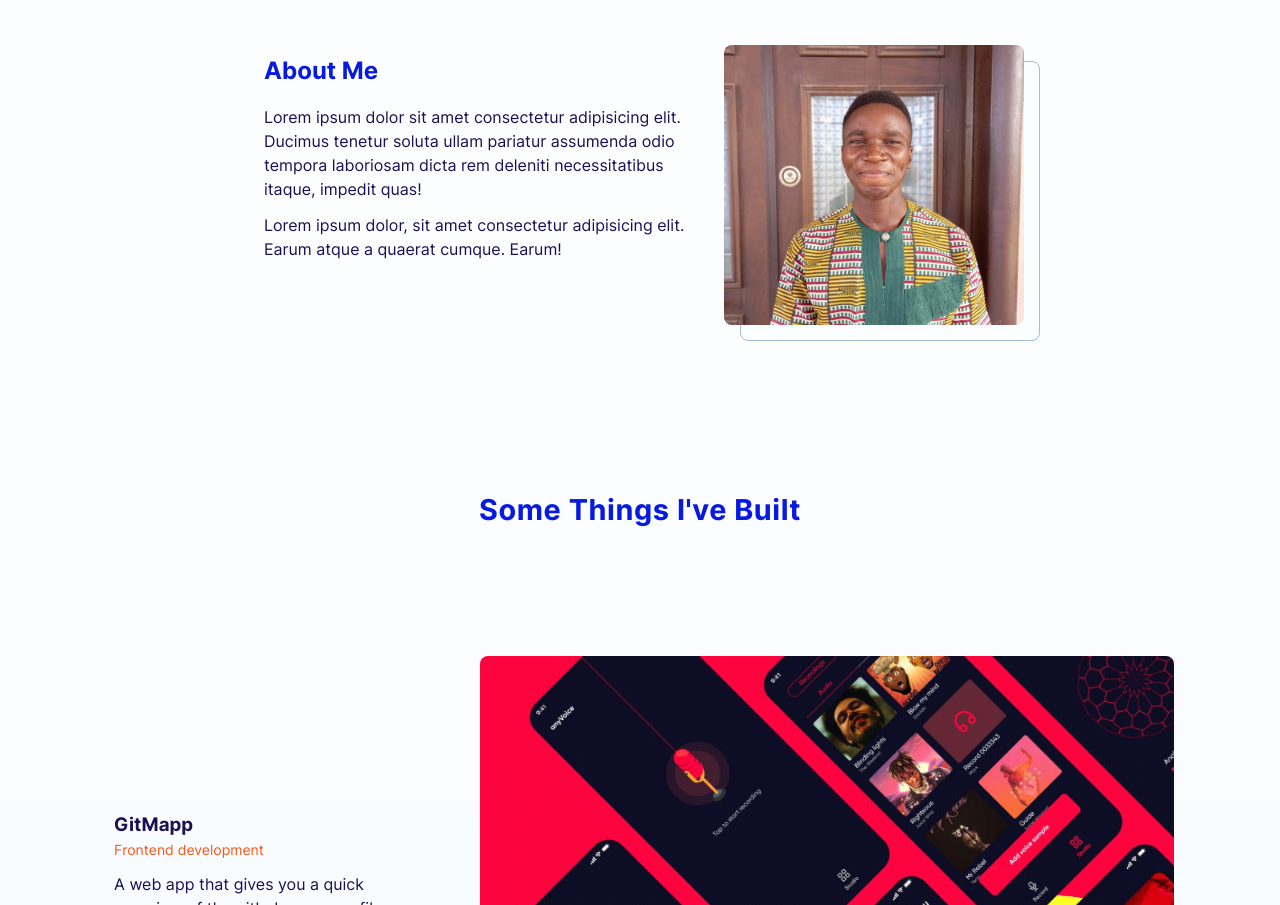
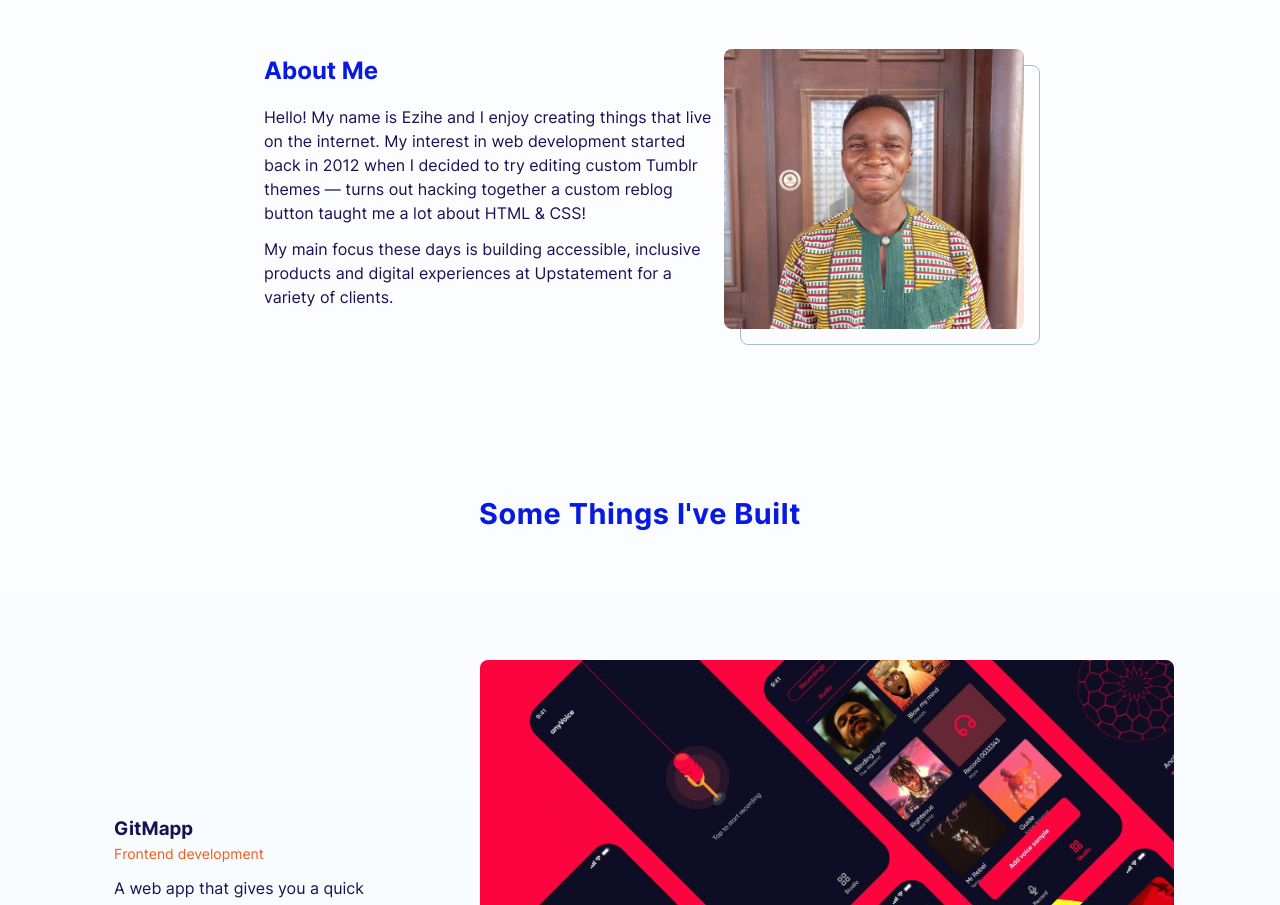
Before and after one commit to ezihe-godswill/portfolio-version-4, a website: page index.html in a window 1280 px wide. Shown: the part 803-1708 px from the top of the page. Drawn offline with Linux system fonts and the light colour scheme.

Commit message:
normal day commit

```diff
--- a/index.html
+++ b/index.html
@@ -78,13 +78,16 @@
           </div>
           <div class="about-description">
             <p>
-              Lorem ipsum dolor sit amet consectetur adipisicing elit. Ducimus
-              tenetur soluta ullam pariatur assumenda odio tempora laboriosam
-              dicta rem deleniti necessitatibus itaque, impedit quas!
+              Hello! My name is Ezihe and I enjoy creating things that live on
+              the internet. My interest in web development started back in 2012
+              when I decided to try editing custom Tumblr themes — turns out
+              hacking together a custom reblog button taught me a lot about HTML
+              & CSS!
             </p>
             <p>
-              Lorem ipsum dolor, sit amet consectetur adipisicing elit. Earum
-              atque a quaerat cumque. Earum!
+              My main focus these days is building accessible, inclusive
+              products and digital experiences at Upstatement for a variety of
+              clients.
             </p>
           </div>
         </div>
```
